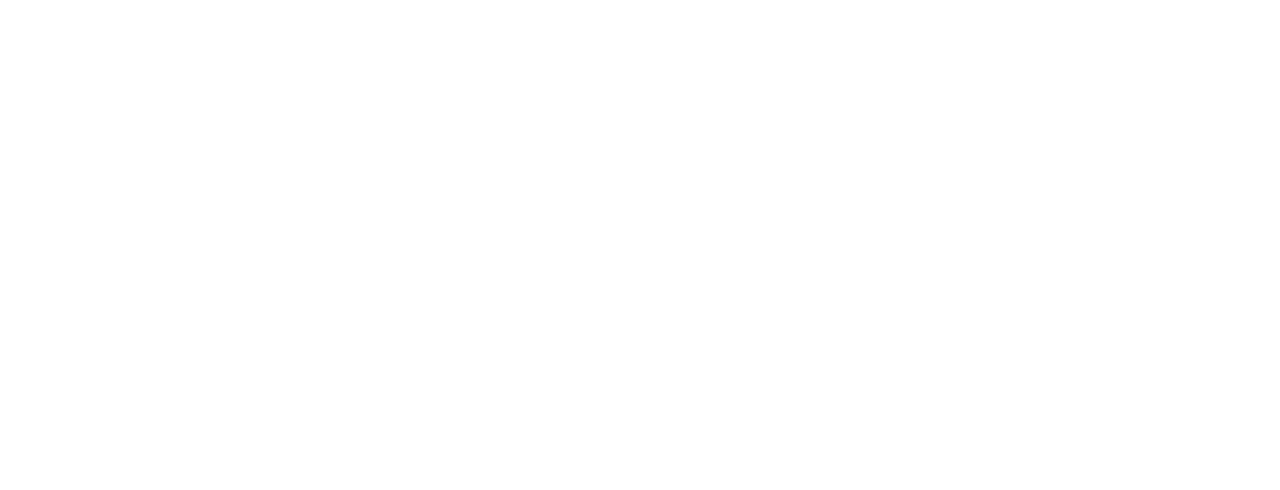
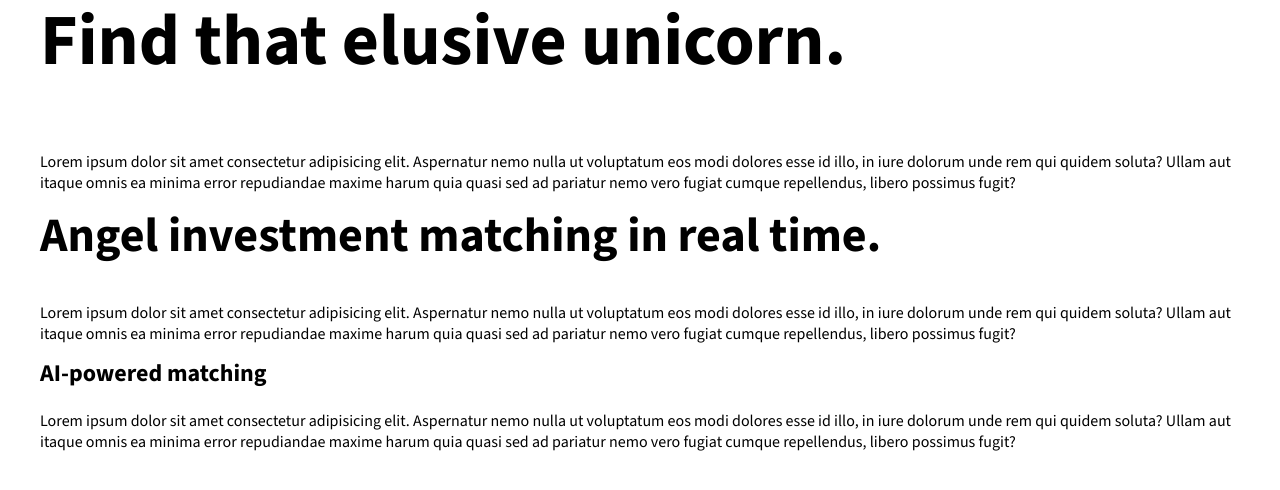
Before and after one commit to rmcdeveloper/mythos-website, a plain HTML site: page index.html in a window 1280 px wide. Drawn offline with nearby package versions, Linux system fonts and the light colour scheme; files that its build step writes are made by us from their sources.

Commit message:
Adding global styles

```diff
--- a/app/scss/globals/_boilerplate.scss
+++ b/app/scss/globals/_boilerplate.scss
@@ -0,0 +1,28 @@
+@use '../utils/' as utils;
+
+html {
+	box-sizing: border-box;
+}
+
+*,
+*::before,
+*::after {
+	box-sizing: inherit;
+}
+
+body {
+	margin: 0;
+	padding: 0;
+	font-family: utils.$font;
+	background-color: var(--backgroud-color);
+	color: var(--text-color);
+}
+
+.visually-hidden {
+	position: absolute;
+	left: -10000px;
+	top: auto;
+	width: 1px;
+	height: 1px;
+	overflow: hidden;
+}
--- a/app/scss/globals/_typography.scss
+++ b/app/scss/globals/_typography.scss
@@ -0,0 +1,34 @@
+@use '../utils/' as utils;
+
+h1,
+h2,
+h3 {
+	font-weight: 700;
+	line-height: 1.1;
+	margin-top: 0;
+}
+
+h1 {
+	font-size: utils.rem(42);
+	font-size: clamp(utils.rem(42), 1.77rem + 3.64vw, utils.rem(72));
+}
+
+h2 {
+	font-size: utils.rem(36);
+	font-size: clamp(utils.rem(36), 1.91rem + 1.45vw, utils.rem(48));
+}
+
+h3 {
+	font-size: utils.rem(24);
+}
+
+p {
+	margin-top: 0;
+	font-size: utils.rem(16);
+}
+
+a,
+a:visited,
+a:active {
+	text-decoration: none;
+}
--- /dev/null
+++ b/app/scss/layout/_index.scss
@@ -0,0 +1 @@
+@forward 'wrapper';
--- /dev/null
+++ b/app/scss/layout/_wrapper.scss
@@ -0,0 +1,9 @@
+@use '../utils' as utils;
+
+.wrapper {
+	width: min(
+		100% - utils.rem(48),
+		utils.rem(1200)
+	); // use this function to define how is going to be the width of the page, it takes first parameter as the minimun viewport and the second as the max
+	margin-inline: auto;
+}
--- a/app/scss/style.scss
+++ b/app/scss/style.scss
@@ -1 +1,2 @@
 @forward 'globals';
+@forward 'layout';
--- /dev/null
+++ b/app/scss/utils/_breakpoints.scss
@@ -0,0 +1,25 @@
+@use 'functions' as f;
+
+$breakpoints-up: (
+	'medium': f.em(700),
+	'large': f.em(900),
+	'xlarge': f.em(1440),
+);
+
+$breakpoints-down: (
+	'small': f.em(699.98),
+	'medium': f.em(899.98),
+	'large': f.em(1439.98),
+);
+
+@mixin breakpoint($size) {
+	@media (min-width: map-get($breakpoints-up, $size)) {
+		@content;
+	}
+}
+
+@mixin breakpoint-down($size) {
+	@media (max-width: map-get($breakpoints-down, $size)) {
+		@content;
+	}
+}
--- /dev/null
+++ b/app/scss/utils/_fonts.scss
@@ -0,0 +1 @@
+$font: 'Source Sans 3', sans-serif;
--- /dev/null
+++ b/app/scss/utils/_functions.scss
@@ -0,0 +1,21 @@
+@use 'sass:math';
+
+@function rem($pixel) {
+	$basefont: 16;
+
+	@if math.is-unitless($pixel) {
+		@return math.div($pixel, $basefont) + rem;
+	}
+
+	@error 'Only numbers should be used for rem units';
+}
+
+@function em($pixel) {
+	$basefont: 16;
+
+	@if math.is-unitless($pixel) {
+		@return math.div($pixel, $basefont) + em;
+	}
+
+	@error 'Only numbers should be used for em units';
+}
--- /dev/null
+++ b/app/scss/utils/_index.scss
@@ -0,0 +1,3 @@
+@forward 'fonts';
+@forward 'breakpoints';
+@forward 'functions';
--- a/index.html
+++ b/index.html
@@ -3,6 +3,12 @@
 	<head>
 		<meta charset="UTF-8" />
 		<meta name="viewport" content="width=device-width, initial-scale=1.0" />
+		<link rel="preconnect" href="https://fonts.googleapis.com" />
+		<link rel="preconnect" href="https://fonts.gstatic.com" crossorigin />
+		<link
+			href="https://fonts.googleapis.com/css2?family=Source+Sans+3:wght@400;700&display=swap"
+			rel="stylesheet"
+		/>
 		<title>Mythos</title>
 		<link rel="apple-touch-icon" sizes="180x180" href="/apple-touch-icon.png" />
 		<link rel="icon" type="image/png" sizes="32x32" href="/favicon-32x32.png" />
@@ -13,5 +19,40 @@
 		<link rel="stylesheet" href="/dist/style.css" />
 		<script src="/app/js/script.js"></script>
 	</head>
-	<body></body>
+	<body>
+		<header></header>
+		<main>
+			<article>
+				<section class="wrapper">
+					<h1>Find that elusive unicorn.</h1>
+					<p>
+						Lorem ipsum dolor sit amet consectetur adipisicing elit. Aspernatur
+						nemo nulla ut voluptatum eos modi dolores esse id illo, in iure
+						dolorum unde rem qui quidem soluta? Ullam aut itaque omnis ea minima
+						error repudiandae maxime harum quia quasi sed ad pariatur nemo vero
+						fugiat cumque repellendus, libero possimus fugit?
+					</p>
+				</section>
+				<section class="wrapper">
+					<h2>Angel investment matching in real time.</h2>
+					<p>
+						Lorem ipsum dolor sit amet consectetur adipisicing elit. Aspernatur
+						nemo nulla ut voluptatum eos modi dolores esse id illo, in iure
+						dolorum unde rem qui quidem soluta? Ullam aut itaque omnis ea minima
+						error repudiandae maxime harum quia quasi sed ad pariatur nemo vero
+						fugiat cumque repellendus, libero possimus fugit?
+					</p>
+					<h3>AI-powered matching</h3>
+					<p>
+						Lorem ipsum dolor sit amet consectetur adipisicing elit. Aspernatur
+						nemo nulla ut voluptatum eos modi dolores esse id illo, in iure
+						dolorum unde rem qui quidem soluta? Ullam aut itaque omnis ea minima
+						error repudiandae maxime harum quia quasi sed ad pariatur nemo vero
+						fugiat cumque repellendus, libero possimus fugit?
+					</p>
+				</section>
+			</article>
+		</main>
+		<footer></footer>
+	</body>
 </html>
```
